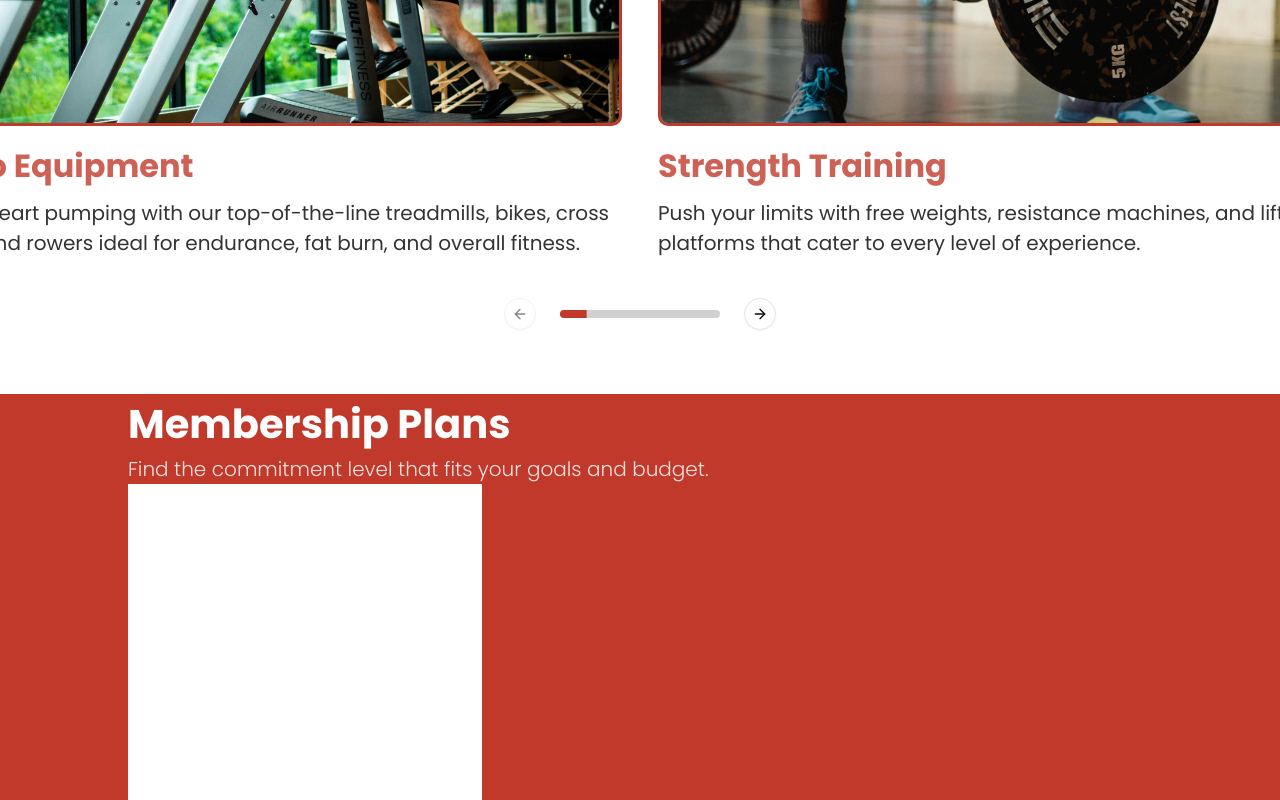
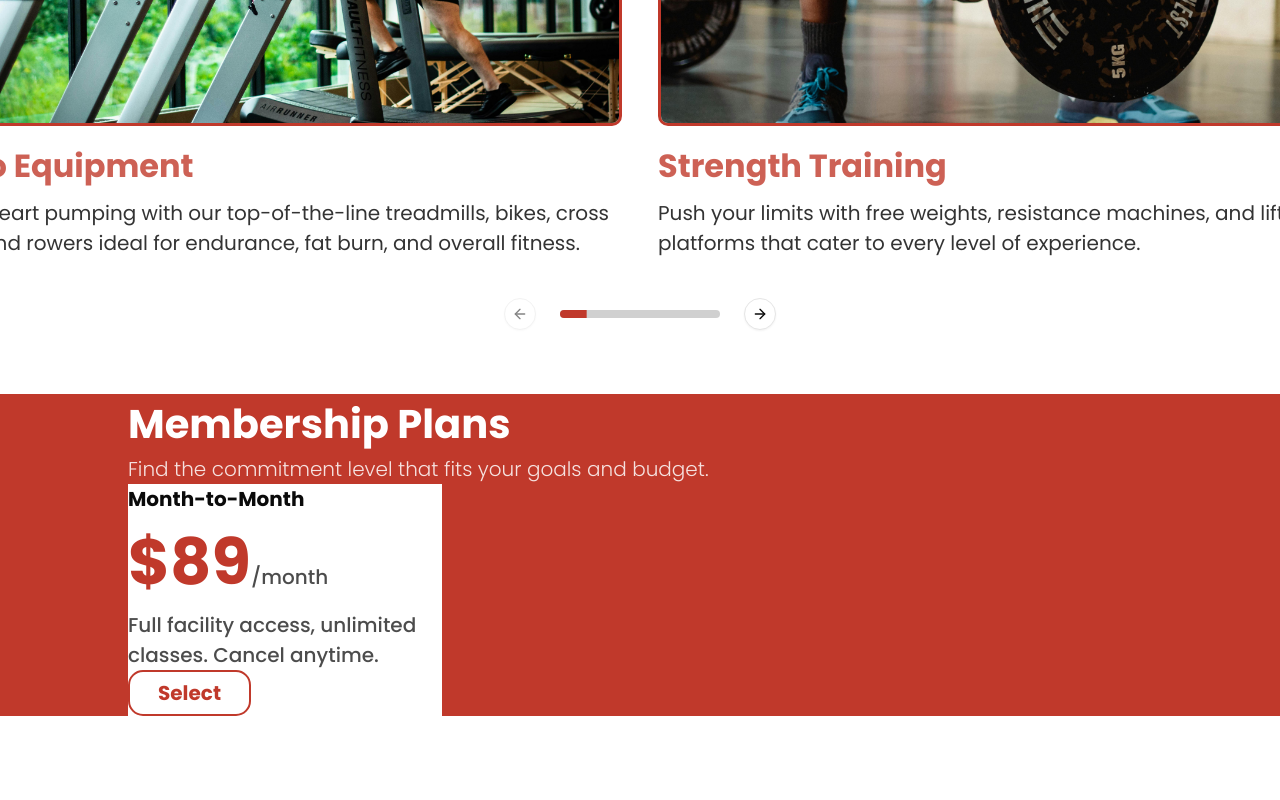
Before and after one commit to AntoOfo/fitforge-site, a React (Vite) app: page / in a window 1280 px wide. Shown: the part 2149-2949 px from the top of the page. After the commit the page ends 2865 px from the top, so only its background shows below. Built offline with nearby package versions, Linux system fonts and the light colour scheme.

Commit message:
setting up membership card that'll soon take in data

```diff
--- a/components/Membership.jsx
+++ b/components/Membership.jsx
@@ -5,8 +5,16 @@
                 <h1 className="font-bold text-[40px] text-white">Membership Plans</h1>
                 <p className="font-light text-[20px] text-[rgba(255,255,255,0.85)]">Find the commitment level that fits your goals and budget.</p>
                 <div className="flex">
-                    <div className="w-[354px] h-[316px] bg-white">
-
+                    <div className=" bg-white">
+                        <p className="font-bold text-[20px]">Month-to-Month</p>
+                        <span className="flex items-baseline">
+                            <h1 className="font-bold text-[64px] text-[rgba(192,57,43,1)]">$89</h1>
+                            <p className="font-medium text-[20px] text-[rgba(0,0,0,0.7)]">/month</p>
+                        </span>
+                        <p className="font-medium text-[20px] w-[314px] text-[rgba(0,0,0,0.7)]">Full facility access, unlimited classes. Cancel anytime.</p>
+                        <button className="bg-white border-2 border-[rgba(192,57,43,1)] rounded-[15px] px-7 py-1.5  font-bold text-[20px] text-[rgba(192,57,43,1)] hover:cursor-pointer">
+                        Select
+                        </button>
                     </div>
                 </div>
             </div>
```
